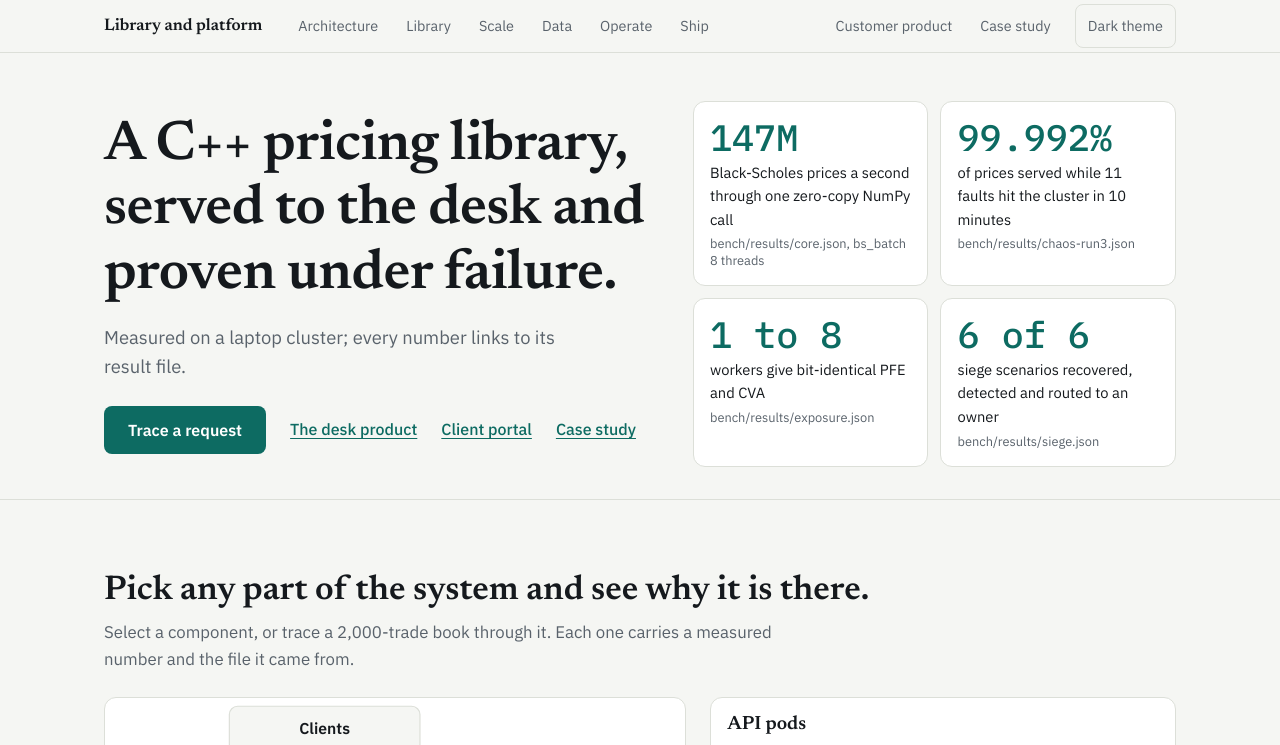
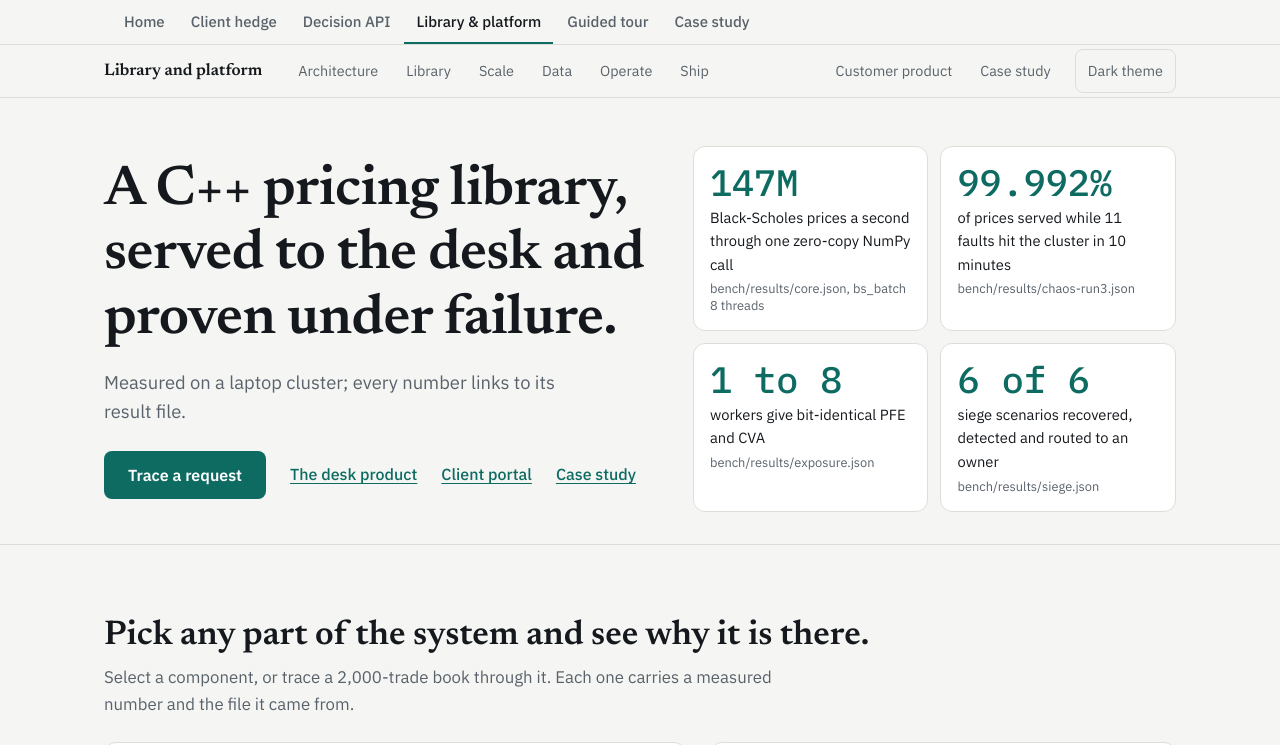
Before and after one commit to SukhmanAulakh18/distributed-pricing-service, a plain HTML site: page docs/platform.html in a window 1280 px wide. Shown: the top 745 px of the page. Drawn offline with nearby package versions, Linux system fonts and the light colour scheme.

Commit message:
fix(site): platform page joins the shared site nav; case study links point to case-study.html
The section nav stays sticky on this page and the site nav scrolls away, so
the two never overlap.

```diff
--- a/docs/platform.html
+++ b/docs/platform.html
@@ -225,13 +225,21 @@ footer li a { display: inline-flex; align-items: center; min-height: 44px; }
   html { scroll-behavior: auto; }
   * { transition-duration: 0.01ms !important; animation-duration: 0.01ms !important; }
 }
+/* The section nav below is the one that sticks here; the site nav scrolls away so the two never overlap. */
+.sitenav { background: var(--bg); border-bottom: 1px solid var(--line); }
+.sitenav ul { list-style: none; margin: 0 auto; padding: 0 12px; max-width: 1080px; display: flex; gap: 2px; overflow-x: auto; scrollbar-width: none; }
+.sitenav a { display: flex; align-items: center; min-height: 44px; padding: 0 12px; color: var(--muted); text-decoration: none; font: 500 0.9375rem/1 var(--body); white-space: nowrap; border-bottom: 2px solid transparent; }
+.sitenav a:hover { color: var(--ink); }
+.sitenav a[aria-current="page"] { color: var(--ink); border-bottom-color: var(--accent, var(--primary)); }
+.sitenav a:focus-visible { outline: 3px solid var(--accent, var(--primary)); outline-offset: -3px; }
 </style></head>
 <body>
+<nav class="sitenav" aria-label="Site"><ul><li><a href="index.html">Home</a></li><li><a href="portal.html">Client hedge</a></li><li><a href="desk.html#predeal">Decision API</a></li><li><a href="platform.html" aria-current="page">Library &amp; platform</a></li><li><a href="kit.html">Guided tour</a></li><li><a href="case-study.html">Case study</a></li></ul></nav>
 <nav class="top" aria-label="Sections"><div class="in">
   <a class="brand" href="#top">Library and platform</a>
   <a href="#explorer">Architecture</a><a href="#library">Library</a><a href="#scale">Scale</a><a href="#data">Data</a><a href="#operate">Operate</a><a href="#ship">Ship</a>
   <span class="gap"></span>
-  <a href="desk.html">Customer product</a><a href="index.html">Case study</a>
+  <a href="index.html#demo">Customer product</a><a href="case-study.html">Case study</a>
   <button type="button" id="theme" aria-label="Switch colour theme">Theme</button>
 </div></nav>
 
@@ -244,7 +252,7 @@ footer li a { display: inline-flex; align-items: center; min-height: 44px; }
       <a class="cta" href="#explorer">Trace a request</a>
       <a class="txt" href="desk.html">The desk product</a>
       <a class="txt" href="portal.html">Client portal</a>
-      <a class="txt" href="index.html">Case study</a>
+      <a class="txt" href="case-study.html">Case study</a>
     </div>
   </div>
   <ul class="proof" aria-label="Four measured proof numbers">
@@ -464,7 +472,7 @@ PYBIND11_MODULE(pricer_core, m, py::mod_gil_not_used())</pre>
 
 <footer><div class="wrap">
   <p><strong>Honest limits.</strong> Market data and trades are synthetic. Every measurement is from one 10-core laptop running a kind cluster, so absolute speeds will differ on real hardware. The models are textbook: Black-Scholes, geometric Brownian motion Monte Carlo and a simple CVA. The chaos run is one 10-minute run, not a soak test.</p>
-  <ul><li><a href="https://github.com/SukhmanAulakh18/distributed-pricing-service">Repository</a></li><li><a href="index.html">Case study</a></li><li><a href="desk.html">Customer product, the desk</a></li><li><a href="portal.html">Client portal</a></li><li><a href="https://github.com/SukhmanAulakh18/distributed-pricing-service/blob/main/docs/PERFORMANCE_REVIEW.md">Performance review</a></li></ul>
+  <ul><li><a href="https://github.com/SukhmanAulakh18/distributed-pricing-service">Repository</a></li><li><a href="case-study.html">Case study</a></li><li><a href="index.html#demo">Customer product, the desk</a></li><li><a href="portal.html">Client portal</a></li><li><a href="https://github.com/SukhmanAulakh18/distributed-pricing-service/blob/main/docs/PERFORMANCE_REVIEW.md">Performance review</a></li></ul>
 </div></footer>
 
 <script>
```
